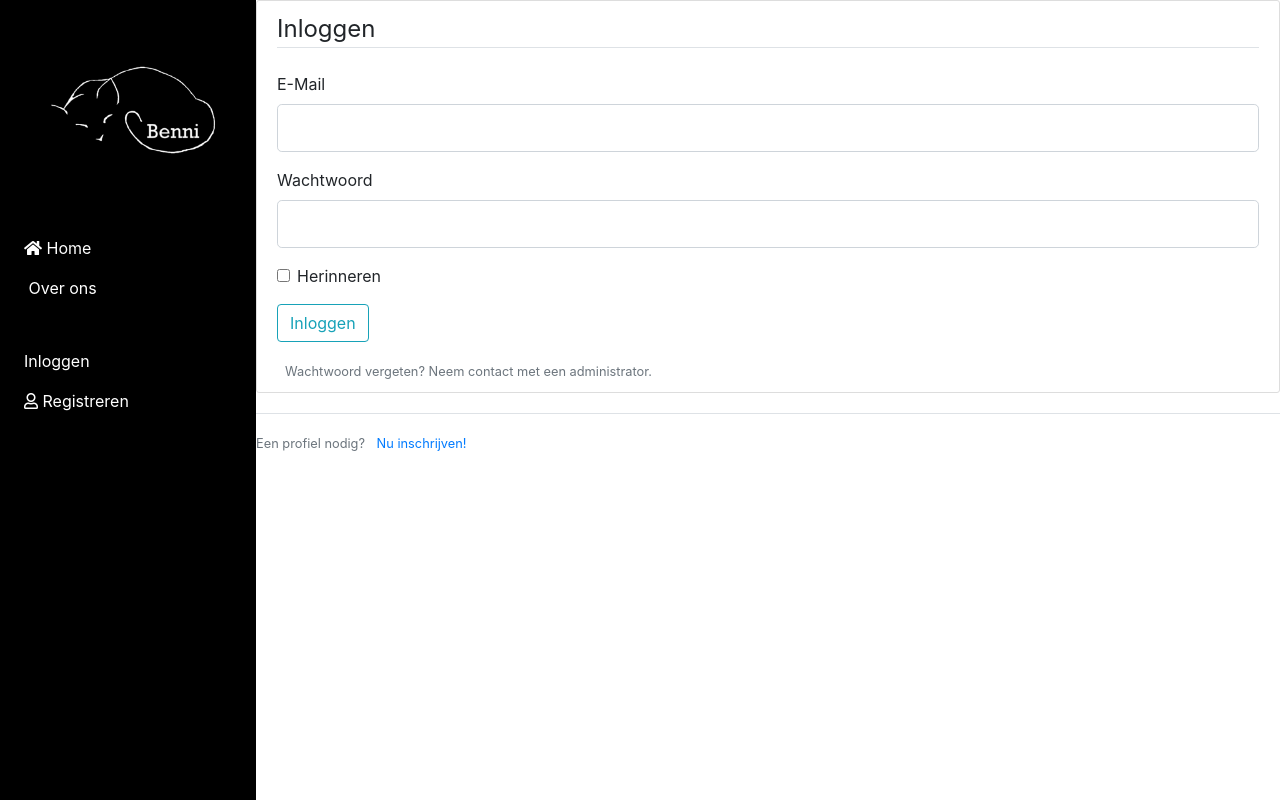
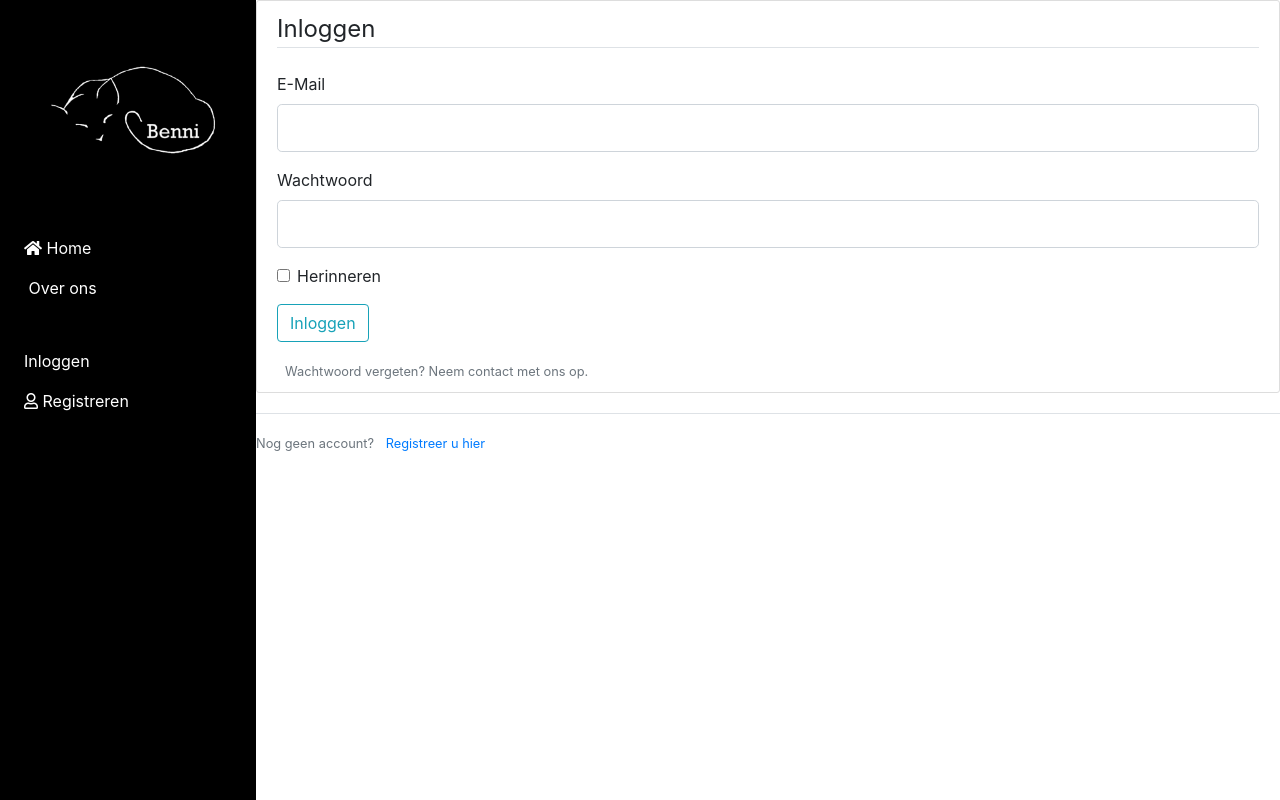
Before and after one commit to friedelschoen/iot-project, a Flask app: page /login in a window 1280 px wide. Run offline with Flask 2, Linux system fonts and the light colour scheme; some libraries are stand-ins or nearby versions.

Commit message:
Update login.html

```diff
--- a/server/templates/login.html
+++ b/server/templates/login.html
@@ -40,13 +40,13 @@
             {{ form.submit(class="btn btn-outline-info") }}
         </div>
         <small class="text-muted ml-2">
-            Wachtwoord vergeten? Neem contact met een administrator.
+            Wachtwoord vergeten? Neem contact met ons op.
         </small>
     </form>
 </div>
 <div class="border-top pt-3">
     <small class="text-muted">
-        Een profiel nodig? <a class="ml-2" href="{{ url_for('register') }}">Nu inschrijven!</a>
+        Nog geen account? <a class="ml-2" href="{{ url_for('register') }}">Registreer u hier</a>
     </small>
 </div>
 {% endblock content %}
```
